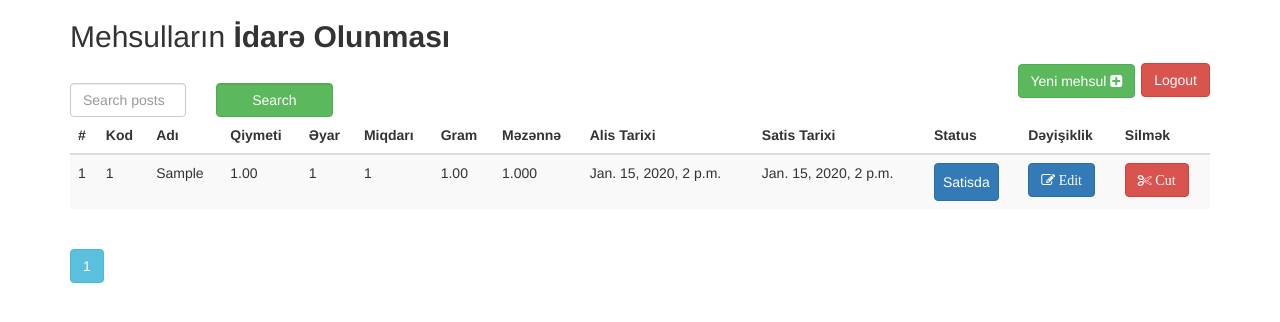
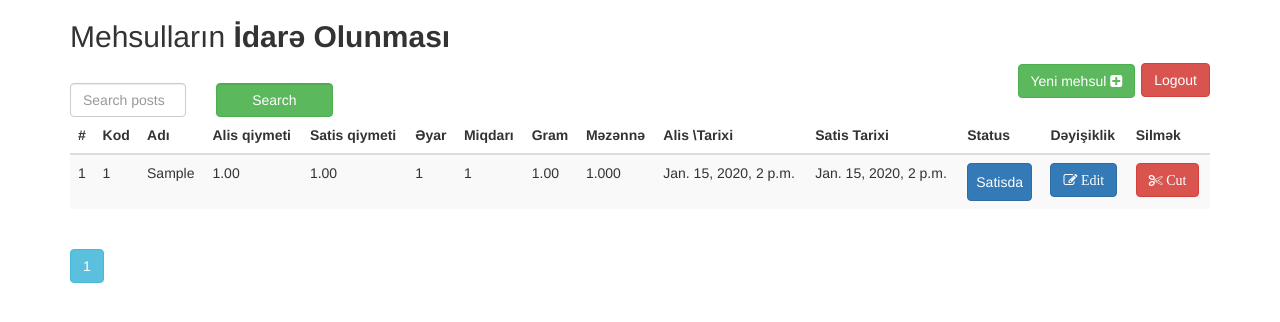
Before and after one commit to sabuhish/product-project, a Django app: page /product/ in a window 1280 px wide. Shown: the top 322 px of the page. Run offline with Django 3.2, Linux system fonts and the light colour scheme; a user stored in the database is signed in; tables that the repository leaves empty hold one stand-in row (values such as "Sample post"); some libraries are stand-ins or nearby versions.

Commit message:
image fiedl

```diff
--- a/product_app/forms.py
+++ b/product_app/forms.py
@@ -4,7 +4,7 @@ from .models import Productlar, Images
 class ProductForm(forms.ModelForm):
     class Meta:
         model = Productlar
-        fields = ["kod","adi","əyar", "qiymeti", "gram", "miqdari","məzənnə", "status", "publish_1"]
+        fields = ["kod","adi","əyar", "alis_qiymeti", "satis_qiymeti", "gram", "miqdari","məzənnə", "status", "publish_1"]
 
 class ImageForm(forms.ModelForm):
     class Meta:
--- a/product_app/models.py
+++ b/product_app/models.py
@@ -13,7 +13,8 @@ class Productlar(models.Model):
     kod = models.IntegerField()
     adi = models.CharField(max_length=250)
     əyar = models.IntegerField(blank=False, null=True)
-    qiymeti =models.DecimalField(max_digits=10, decimal_places=2)
+    alis_qiymeti = models.DecimalField(max_digits=10, decimal_places=2)
+    satis_qiymeti = models.DecimalField(max_digits=10, decimal_places=2, null=True, blank=True )
     miqdari = models.IntegerField()
     gram = models.DecimalField(null=False, max_digits=10, decimal_places=2)
     məzənnə = models.DecimalField(blank=False, null=True, max_digits=10, decimal_places=3)
@@ -53,7 +54,7 @@ class Productlar(models.Model):
 #         return value
 class Images(models.Model):
     sekil = models.ForeignKey('Productlar', on_delete=models.CASCADE)
-    image =models.ImageField(max_length=250, upload_to="pictures", height_field=None, width_field=None)
+    image =models.ImageField(blank=True, default='default.jpg', null=True,max_length=250, upload_to="pictures", height_field=None, width_field=None)
 
 
     def save(self, *args, **kwargs):
--- a/product_app/templates/login.html
+++ b/product_app/templates/login.html
@@ -34,11 +34,12 @@
 	<div class="limiter">
 		<div class="container-login100">
 			<div class="wrap-login100 p-l-85 p-r-85 p-t-55 p-b-55">
-				{{error_msg}}
+
 				<form id="Login" action="{% url 'login' %}" class="login100-form validate-form flex-sb flex-w" method="post">
-					<span class="login100-form-title p-b-32">
+					<span class="login100-form-title p-b-11">
 						Admin Login
 					</span>
+					<p><span class="text-danger">{{message}}</span></p>
 
 					<span class="txt1 p-b-11">
 						username
--- a/product_app/templates/product.html
+++ b/product_app/templates/product.html
@@ -47,12 +47,13 @@
 				<th>#</th>
 				<th>Kod</th>
 				<th>Adı</th>
-				<th>Qiymeti</th>
+				<th>Alis qiymeti</th>
+				<th>Satis qiymeti</th>
 				<th>Əyar</th>
 				<th>Miqdarı </th>
 				<th>Gram</th>
 				<th>Məzənnə</th>
-				<th>Alis Tarixi</th>
+				<th>Alis \Tarixi</th>
 				<th>Satis Tarixi</th>
 				<th>Status</th>
 				<th>Dəyişiklik</th>
@@ -66,7 +67,8 @@
 				<td>{{product.id}}</td>
 				<td>{{product.kod}}</td>
 				<td>{{product.adi }}</td>
-				<td>{{product.qiymeti}}</td>
+				<td>{{product.alis_qiymeti}}</td>
+				<td>{{product.satis_qiymeti}}</td>
 				<td>{{product.əyar}}</td>
 
 				<td>{{product.miqdari}}</td>
@@ -150,7 +152,7 @@
 					<span class="step-links">
 						{% if products.has_previous %}
 							<a class="btn btn-info mb-4" href="?page=1">&laquo; First</a>
-							<a class="btn btn-info mb-4" href="?page={{ products.previous_page_number }}">Previous</a>
+							<!-- <a class="btn btn-info mb-4" href="?page={{ products.previous_page_number }}">Previous</a> -->
 						{% endif %}
 
 						<span class="current">
@@ -165,7 +167,7 @@
 
 						{% if products.has_next %}
 							<a class="btn btn-info mb-4" href="?page={{ products.next_page_number }}">Next</a>
-							<a class="btn btn-info mb-4" href="?page={{ products.paginator.num_pages }}">Last &raquo;</a>
+							<!-- <a class="btn btn-info mb-4" href="?page={{ products.paginator.num_pages }}">Last &raquo;</a> -->
 						{% endif %}
 
 					</span>
--- a/product_app/views.py
+++ b/product_app/views.py
@@ -1,11 +1,12 @@
 from django.shortcuts import render, redirect
 from django.shortcuts import  HttpResponse
 from django.contrib.auth import authenticate, get_user_model, login, logout
-from .models import Productlar
+from .models import *
 from django.contrib.auth.decorators import login_required
 from .forms import *
 from django.core.paginator import Paginator
 from django.db.models import Q
+from django.contrib import messages
 
 def login_page_data():
     return {
@@ -69,21 +70,43 @@ def list_product(request):
 @login_required(login_url="/")
 def create_product(request):
     form = ProductForm(request.POST or None)
-    form_1 = ImageForm(request.POST)
+    form_1 = ImageForm(request.POST, request.FILES)
+    if request.method == 'POST':
 
-    if form.is_valid():
-        form.save()
-        # obj = form.save()
-        # obj.sas = 21
-        # obj.save()
-        return redirect("list_product")
-    return render(request, "products-form.html", {"form": form}, {"form_1": form_1})
+        if form.is_valid() and form_1.is_valid():
+            product = form.save()
+            image = form_1.save(commit=False)
+            image.sekil = product
+            image.save()
+            messages.success(request, f'Deyisiklik qeyde alindi!')
+            # obj = form.save()
+            # obj.sas = 21
+            # obj.save()
+            return redirect("list_product")
+    context = {
+            'form': form,
+            'form_1': form_1
+        }
+    return render(request, "products-form.html", context)
 
+# @login_required(login_url='/')
+# def add_post_view(request):
+#     if request.method == "POST":
+#         form = ImageForm(request.POST, request.FILES)
+#         if form.is_valid():
+#             post = form.save(commit=False)
+#             post.save()
+#             context = {
+#                 "posts": Post.objects.all()
+#             }
+#             return render(request, "list_product")
+#     return render(request, "products-form.html", context)
 
 @login_required(login_url="/")
 def update_product(request, id):
     product = Productlar.objects.get(id=id)
     form = ProductForm(request.POST or None, instance=product)
+    form_1 = ImageForm(request.POST, request.FILES)
 
     if form.is_valid():
         form.save()
```
Also changed, not shown: product_app/templates/products-form.html (+5 -2 lines), products/settings.py (+10 -0 lines), todo_list.txt (added, +36 -0 lines), media/default.jpg (renamed from media/pictures/-rIahisff4s.jpg), media/pictures/1538726563618339617_1000x669.jpg (added), media/pictures/1538726563618339617_1000x669_IZ4JTH2.jpg (added), media/pictures/1538726563618339617_1000x669_cqbLO29.jpg (added), media/pictures/1538726563618339617_1000x669_fJ3iYmK.jpg (added), media/pictures/1538726563618339617_1000x669_jf5pBca.jpg (added), media/pictures/1538726563618339617_1000x669_uipiV6x.jpg (added), product_app/migrations/0021_auto_20190223_1629.py (added), product_app/migrations/0022_auto_20190227_1426.py (added).
